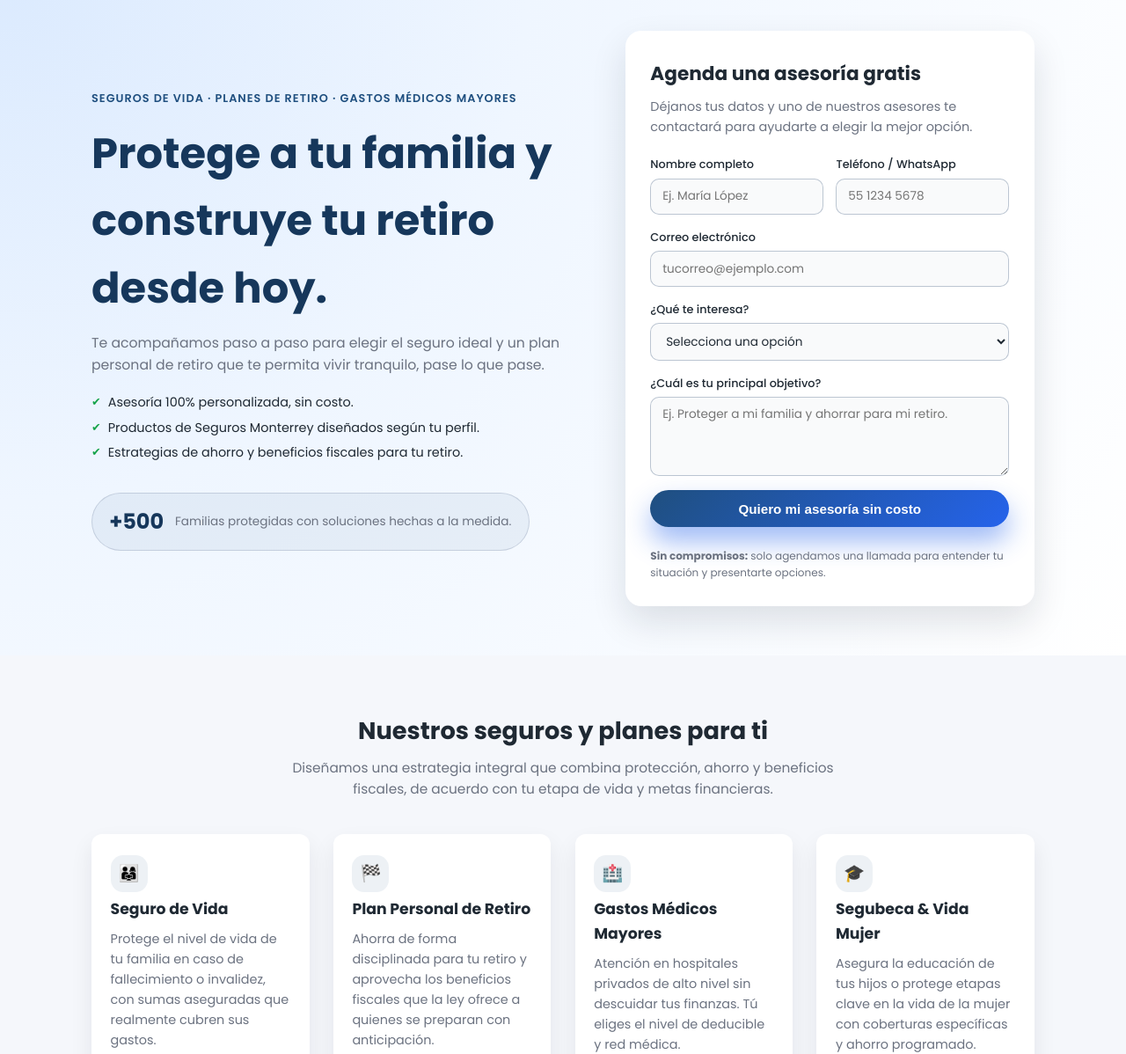
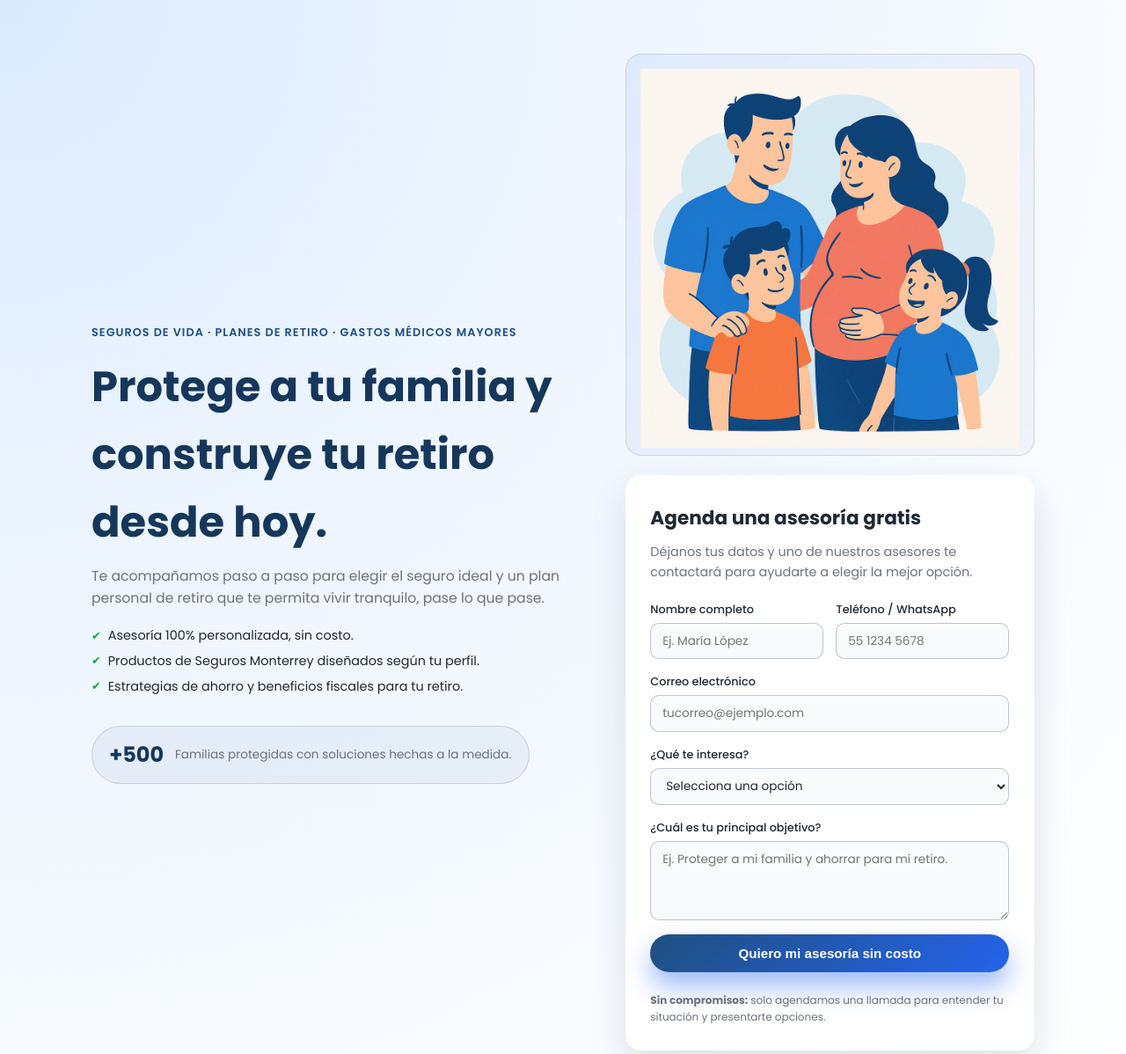
Before and after one commit to cegdelrazo/asesoreskg, a plain HTML site: page index.html in a window 1280 px wide. Shown: the part 102-1300 px from the top of the page at 88% size. Drawn offline with Linux system fonts and the light colour scheme.

Commit message:
feat(images)

```diff
--- a/index.html
+++ b/index.html
@@ -29,7 +29,7 @@
           <a href="#unete">Únete</a>
           <a href="#contacto" class="nav-cta">Agenda tu asesoría</a>
         </nav>
-    </div>
+      </div>-
     </header>
 
     <main>
@@ -53,6 +53,17 @@
               <span class="hero-highlight-text">Familias protegidas con soluciones hechas a la medida.</span>
             </div>
           </div>
+
+          <!-- NUEVO: columna derecha con ilustración + formulario -->
+          <div class="hero-side">
+            <div class="hero-illustration-wrapper animate-up">
+              <img
+                      src="assets/hero-family.png"
+                      alt="Familia protegida con seguros y plan de retiro"
+                      class="hero-illustration"
+              />
+            </div>
+
             <div class="hero-form-card animate-up">
               <h2>Agenda una asesoría gratis</h2>
               <p class="form-subtitle">
@@ -96,6 +107,7 @@
               </form>
             </div>
           </div>
+        </div>
       </section>
 
       <!-- PRODUCTOS -->
@@ -110,20 +122,20 @@
           </div>
           <div class="cards-grid">
             <article class="card product-card animate-up">
-            <div class="card-icon">👨‍👩‍👧</div>
+              <img src="assets/seguro_vida.png" alt="Seguro de vida" class="card-icon-img" />
               <h3>Seguro de Vida</h3>
               <p>
                 Protege el nivel de vida de tu familia en caso de fallecimiento o invalidez, con sumas aseguradas
                 que realmente cubren sus gastos.
               </p>
-            <ul class="card-list">
+              <ul class="card-list">|
                 <li>Protección de ingresos para tu familia.</li>
                 <li>Coberturas adicionales por invalidez o enfermedades.</li>
                 <li>Planes flexibles según tu presupuesto.</li>
               </ul>
             </article>
             <article class="card product-card animate-up">
-            <div class="card-icon">🏁</div>
+              <img src="assets/planes_retiro.png" alt="Plan personal de retiro" class="card-icon-img" />
               <h3>Plan Personal de Retiro</h3>
               <p>
                 Ahorra de forma disciplinada para tu retiro y aprovecha los beneficios fiscales que la ley
@@ -136,7 +148,7 @@
               </ul>
             </article>
             <article class="card product-card animate-up">
-            <div class="card-icon">🏥</div>
+              <img src="assets/seguro_salud.png" alt="Gastos médicos mayores" class="card-icon-img" />
               <h3>Gastos Médicos Mayores</h3>
               <p>
                 Atención en hospitales privados de alto nivel sin descuidar tus finanzas.
@@ -149,7 +161,7 @@
               </ul>
             </article>
             <article class="card product-card animate-up">
-            <div class="card-icon">🎓</div>
+              <img src="assets/planes_educativos.png" alt="Segubeca y Vida Mujer" class="card-icon-img" />
               <h3>Segubeca & Vida Mujer</h3>
               <p>
                 Asegura la educación de tus hijos o protege etapas clave en la vida de la mujer con
--- a/styles/styles.css
+++ b/styles/styles.css
@@ -145,6 +145,26 @@ body {
   grid-template-columns: 1.2fr 1fr;
   gap: 3rem;
   align-items: center;
+}
+
+.hero-side {
+  display: flex;
+  flex-direction: column;
+  gap: 1.4rem;
+}
+
+.hero-illustration-wrapper {
+  border-radius: 18px;
+  padding: 1rem 1rem 0.5rem;
+  background: linear-gradient(135deg, rgba(37, 99, 235, 0.08), rgba(15, 23, 42, 0.03));
+  border: 1px solid rgba(148, 163, 184, 0.35);
+}
+
+.hero-illustration {
+  display: block;
+  width: 100%;
+  height: auto;
+  object-fit: contain;
 }
 
 .hero-kicker {
@@ -431,6 +451,12 @@ body {
   align-items: center;
   justify-content: center;
   font-size: 1.2rem;
+}
+
+.card-icon-img {
+  max-width: 60%;
+  max-height: 60%;
+  display: block;
 }
 
 .card-list {
@@ -897,6 +923,15 @@ body {
     align-self: stretch;
     text-align: center;
   }
+
+  .hero-side {
+    max-width: 440px;
+    margin: 0 auto;
+  }
+
+  .hero-illustration-wrapper {
+    order: -1;
+  }
 }
 
 @media (max-width: 640px) {
```
Also changed, not shown: assets/hero-family.png (added), assets/planes_educativos.png (added), assets/planes_retiro.png (added), assets/seguro_salud.png (added), assets/seguro_vida.png (added). Lines whose indentation alone changed are shown as unchanged.
